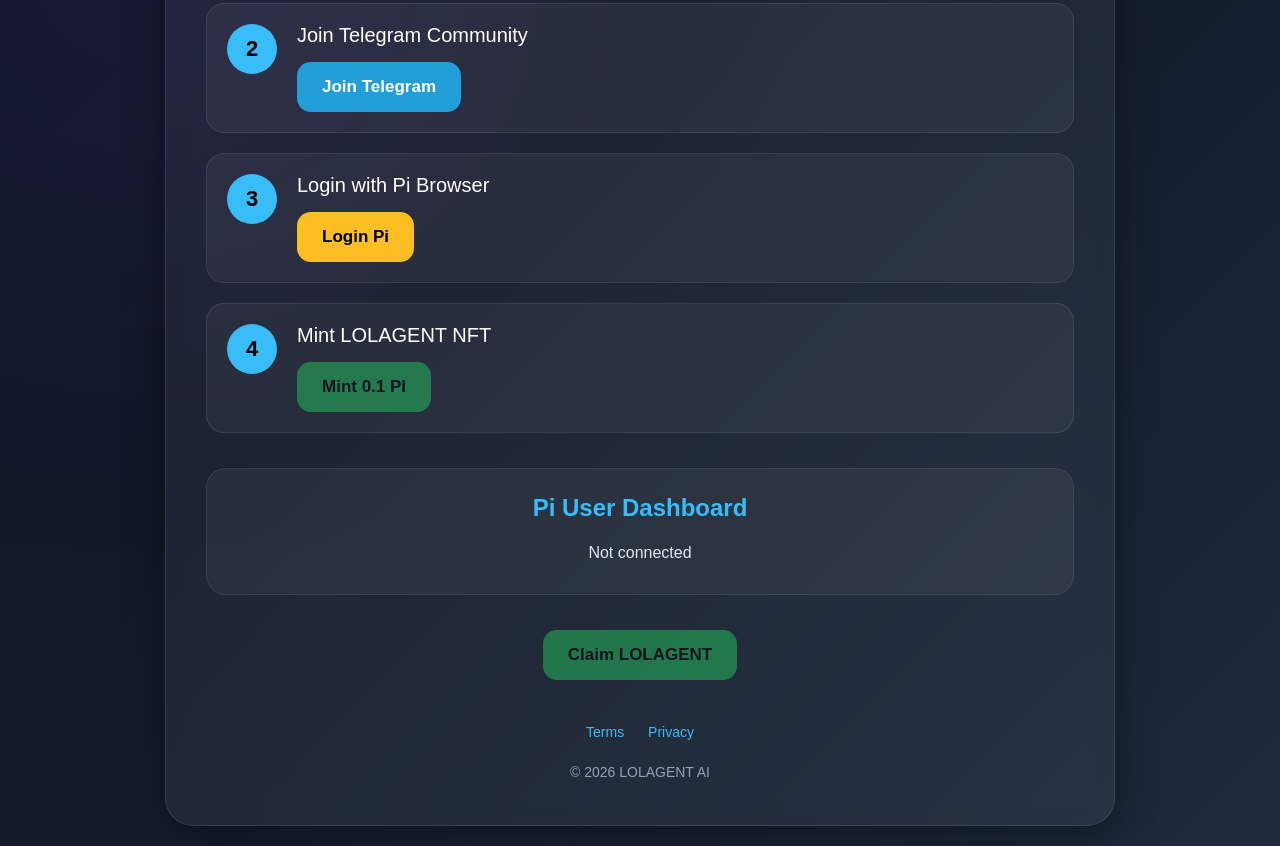
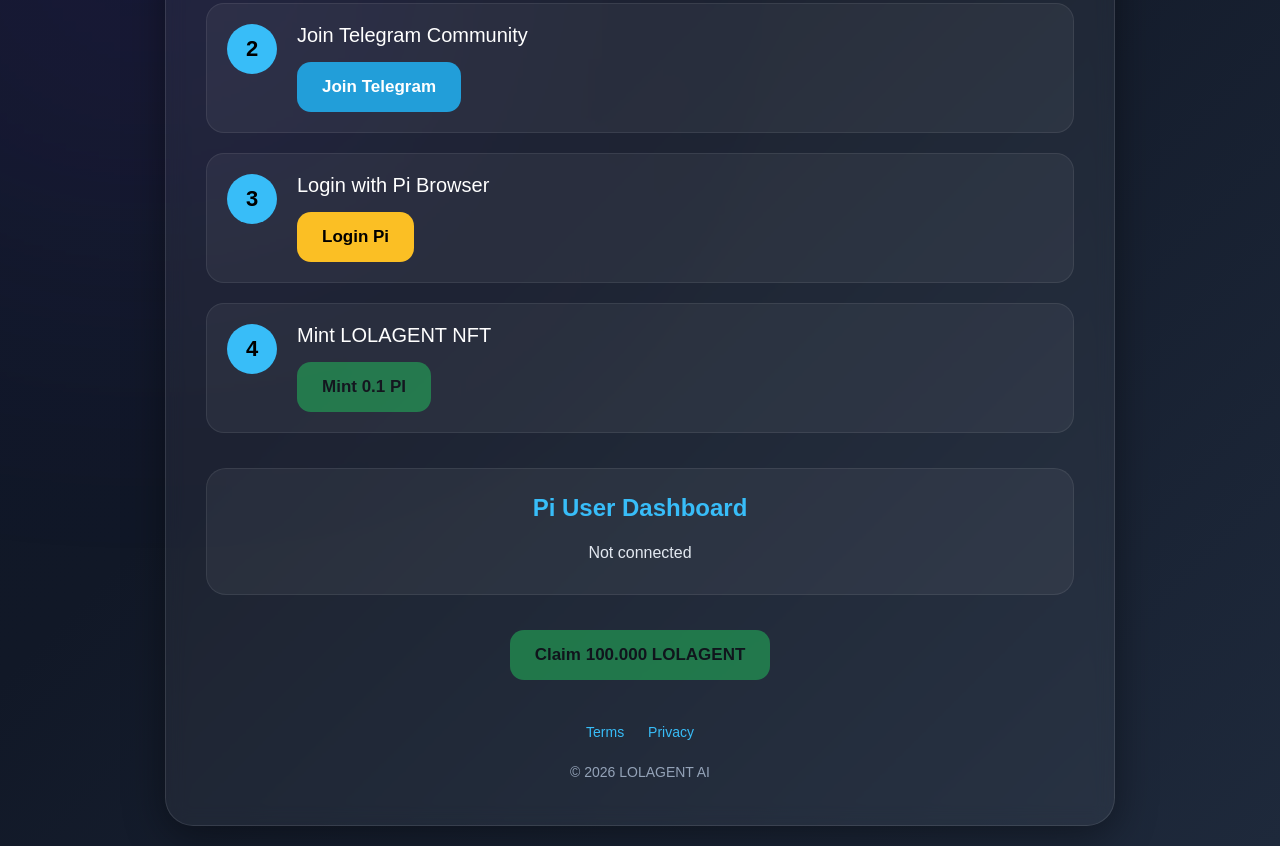
Before and after one commit to mursidi93/lolagent, a website: page index.html in a window 1280 px wide. Shown: the part 766-1612 px from the top of the page. Drawn offline with Linux system fonts and the light colour scheme; a script that the page names is missing.

```diff
--- a/index.html
+++ b/index.html
@@ -617,7 +617,7 @@ class="btn btn-green disabled"
 onclick="claimLOL()"
 disabled
 >
-Claim LOLAGENT
+Claim 100.000 LOLAGENT
 </button>
 
 </div>
```
